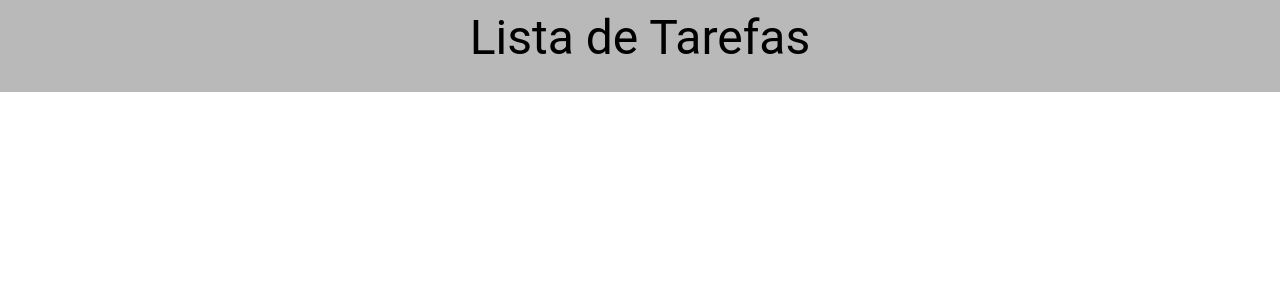
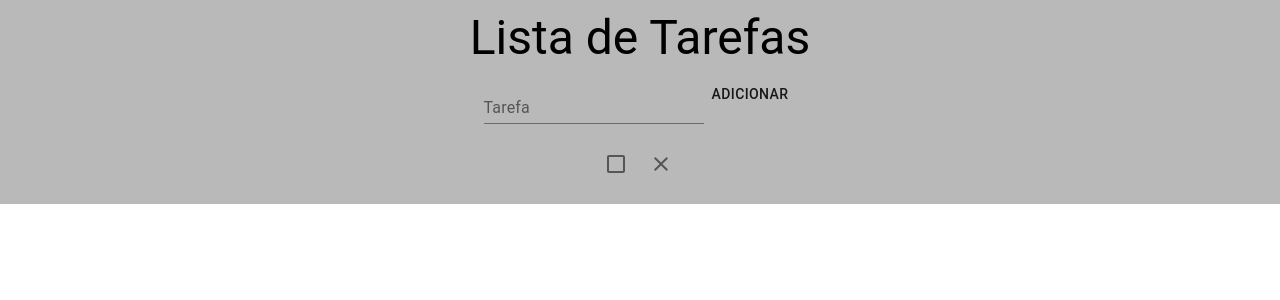
Before and after one commit to GBC1999/DesafioCompasso, a React (Create React App) app in the folder todolist/: page / in a window 1280 px wide. Shown: the top 300 px of the page. Built offline with nearby package versions, Linux system fonts and the light colour scheme.

Commit message:
Reajuste no main.js e transferencia do conteudo do cadastroTarefa para o main.js

```diff
--- a/todolist/src/componentes/ListaTarefas.js
+++ b/todolist/src/componentes/ListaTarefas.js
@@ -6,13 +6,15 @@ import Tarefa from "./Tarefa";
 export default function ListaTarefas({ tarefas, alternaFeito, removeTarefa }) {
     return (
         <List>
-            {tarefas.map(lista => (
-                <Tarefa
-                    key={lista.id}
-                    lista={lista}
-                    alternaFeito={alternaFeito}
-                    removeTarefa={removeTarefa} />
-            ))}
+            {tarefas.map(lista => {
+                return (
+                    <Tarefa
+                        key={lista.id}
+                        lista={lista}
+                        alternaFeito={alternaFeito}
+                        removeTarefa={removeTarefa} />
+                );
+            })}
         </List>
     )
 }
--- a/todolist/src/componentes/cadastroTarefa.js
+++ /dev/null
@@ -1,41 +0,0 @@
-import React from 'react';
-import {v4 as uuid} from "uuid";
-import { Button, TextField } from "@material-ui/core";
-
-function cadastroTarefa({ AdicionaTarefa }) {
-    const [lista, setTarefa] = ({
-        id: '', //identificador de tarefa
-        tarefa: "",  //parametro
-        feito: false   //validador
-    });
-
-    function handleInputChange(e) { //atualiza tarefa
-        setTarefa({ ...lista, tarefa: e.target.value });
-
-    }
-
-    function handleSubmit(e) { //entrada da tarefa
-        e.preventDefault();
-        if (lista.tarefa.trim()) { //trim remove os espacos em branco
-            AdicionaTarefa({ ...lista, id: uuid.v4() });//uuid pacote de id unico e v4 faz ele gerar o id
-            //reinicia a entrada de tarefa
-            setTarefa({ ...lista, tarefa: "" });
-        }
-    }
-
-    return (
-        <form className="cadastro-tarefa" onSubmit={handleSubmit}>
-            <TextField
-                label="Tarefa"
-                name="tarefa"
-                type="text"
-                value={lista.tarefa}
-                onChange={handleInputChange}
-            />
-            <Button type="submit">Adicionar</Button>
-        </form>
-    );
-}
-
-
-export default cadastroTarefa;
--- a/todolist/src/main.js
+++ b/todolist/src/main.js
@@ -1,10 +1,12 @@
 import React, { useEffect, useState } from 'react' //useEffect permite fornecer funcionalidades aos dados
 import './main.css';
-import cadastroTarefa from './componentes/cadastroTarefa';
+// import cadastroTarefa from './componentes/cadastroTarefa';
 import ListaTarefas from "./componentes/ListaTarefas";
 import Typography from "@material-ui/core/Typography";
+//import {v4 as uuid} from "uuid";
+import { Button, TextField } from "@material-ui/core";
 
-const LOCAL_STORAGE_KEY = "react-TodoList-tarefas";
+const LOCAL_STORAGE_KEY = "react-todolist-tarefas";
 
 export default function Main() {
     const [tarefas, setTarefas] = useState([]); //array de dois itens, sendo tarefa o estado, setTarefas passador de parametro(s) e useState funcao de atualizar parametro(s)
@@ -20,9 +22,9 @@ export default function Main() {
         localStorage.setItem(LOCAL_STORAGE_KEY, JSON.stringify(tarefas));
     }, [tarefas]);
 
-    function adicionaTarefa(lista) { //adiciona uma tarefa
-        setTarefas([lista, ...tarefas]);
-    }
+    // function adicionaTarefa(lista) { //adiciona uma tarefa
+    //     setTarefas([lista, ...tarefas]);
+    // }
 
     function alternaFeito(id) { //alterna a condicao do feito
         setTarefas(
@@ -42,14 +44,43 @@ export default function Main() {
         setTarefas(tarefas.filter(lista => lista.id !== id));
     }
 
+    function handleSubmit(e) { //entrada da tarefa
+         e.preventDefault();
+        // if (lista.tarefa.trim()) { //trim remove os espacos em branco
+        //     adicionaTarefa({ ...lista, id: uuid.v4() });//uuid pacote de id unico e v4 faz ele gerar o id
+        //     //reinicia a entrada de tarefa
+        //     setLista({ ...lista, tarefa: "" });
+        // }
+    }
+
+    const [lista, setLista] = useState ([{
+        id: '', //identificador de tarefa
+        tarefa: "",  //parametro
+        feito: false   //validador
+    }]);
+
+    function handleInputChange(e) { //atualiza tarefa
+        setLista({ ...lista, tarefa: e.target.value });
+        console.log(lista);
+    }
+
     return ( //campo de inserir tarefa
         <div className="Main">
             <Typography style={{ padding: 10 }} variant="h3">
                 Lista de Tarefas
-                </Typography>
-            <cadastroTarefa adicionaTarefa={adicionaTarefa} />
+           </Typography>
+           <form className="cadastro-tarefa" onSubmit={handleSubmit}>
+            <TextField
+                label="Tarefa"
+                name="tarefa"
+                type="text"
+                value={lista.tarefa}
+                onChange={handleInputChange}
+            />
+            <Button type="submit">Adicionar</Button>
+          </form>
             <ListaTarefas
-                tarefas={tarefas}
+                tarefas={lista}
                 alternaFeito={alternaFeito}
                 removeTarefa={removeTarefa}
             />
```
